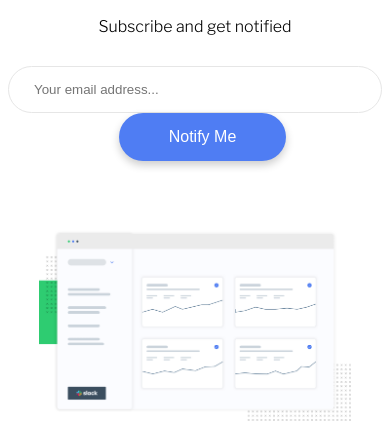
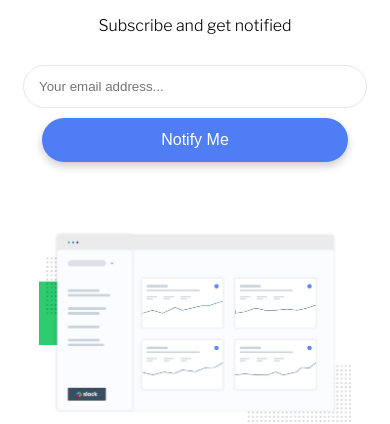
Before and after one commit to beerbumm/ping_, a plain HTML site: page index.html in a window 390 px wide. Shown: the part 274-698 px from the top of the page. Drawn offline with nearby package versions, Linux system fonts and the light colour scheme.

Commit message:
added mobile setting

```diff
--- a/style.css
+++ b/style.css
@@ -110,6 +110,39 @@ form #email::placeholder {
   img {
     width: 80%;
   }
+
+  form {
+    display: flex;
+    flex-direction: column; /* Change to column on mobile */
+    align-items: center;
+  }
+
+  form #emailInput {
+    padding: 13px 150px 13px 15px;
+    border-radius: 30px;
+    border: 1px solid hsl(0, 0%, 90%);
+    margin-bottom: 10px; /* Add margin to separate email input and button on mobile */
+  }
+
+  em {
+  font-size: 10px;
+  margin: 0 auto;
+}
+  form #submit {
+    margin: 0 auto;
+    background-color: hsl(223, 87%, 63%);
+    padding: 13px 119px;
+    border-radius: 35px;
+    border: none;
+    font-size: 16px;
+    color: white;
+    box-shadow: 0 4px 8px rgba(0, 0, 0, 0.2);
+    cursor: pointer;
+    transition: background-color 0.3s ease-in-out;
+    &:hover {
+      background-color: hsl(223, 100%, 75%);
+    }
+  }
 }
 
 @media only screen and (min-width: 601px) and (max-width: 1440px) {
```
